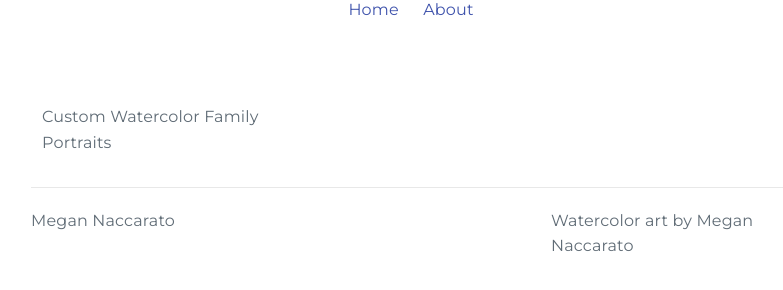
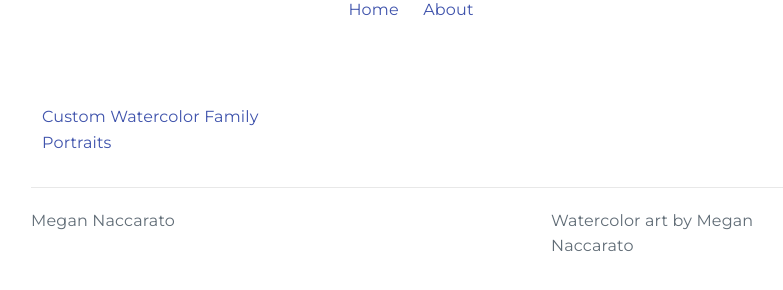
Before and after one commit to naccrat/megan, a Jekyll site: the page built from index.html, in a window 1280 px wide. Shown: the part 148-438 px from the top of the page, without its empty margins (229-1012 px from the left). Built offline with Jekyll 4.4.1, drawn with Linux system fonts in a browser that asks for light colours.

Commit message:
preview change

```diff
--- a/_includes/preview.html
+++ b/_includes/preview.html
@@ -5,7 +5,9 @@
                 <a href="{{ post.url | prepend: site.baseurl }}">
                     <img src="{{ post.preview }}">
                 </a>
-                <div class="post-title">{{ post.title }}</div>
+                <div class="post-title">
+                    <a href="{{ post.url | prepend: site.baseurl }}">{{ post.title }}</a>
+                </div>
            </div>
         </div>
 {% cycle 'end row' : '', '', '</div>' %}
```
